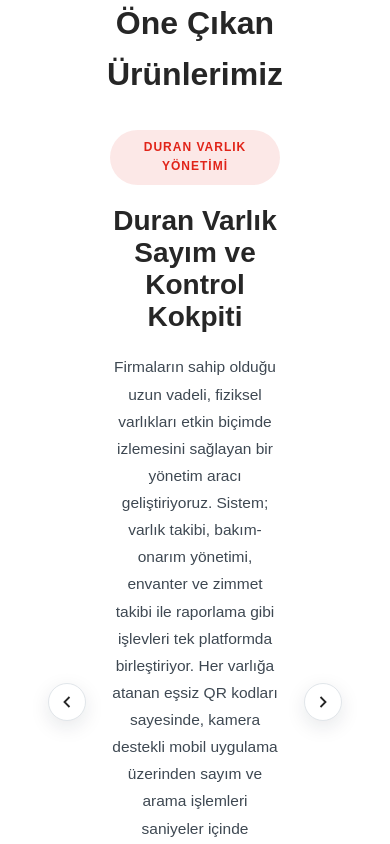
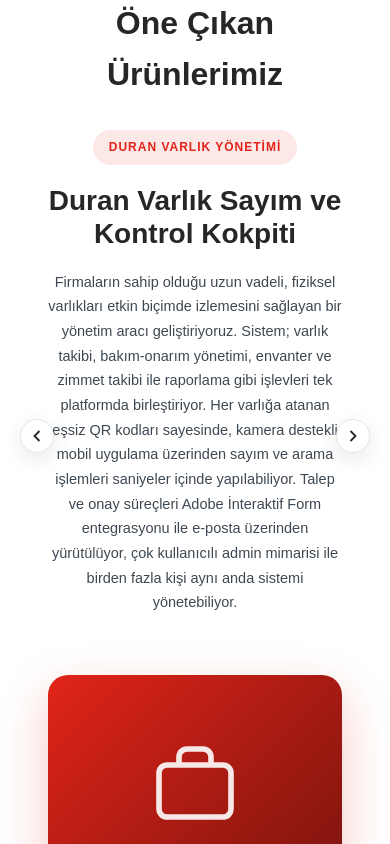
Before and after one commit to irmakoflu/proteksistem-react, a React (Create React App) app: page /#/ in a window 390 px wide. Shown: the part 1980-2824 px from the top of the page. Built offline with nearby package versions, Linux system fonts and the light colour scheme.

Commit message:
bilgi guvenligi politikasi eklendi.

```diff
--- a/src/App.css
+++ b/src/App.css
@@ -803,7 +803,7 @@
   background-size: cover;
   background-position: center;
   background-repeat: no-repeat;
-  opacity: 0.20;
+  opacity: 0;
   z-index: 0;
 }
 
@@ -1025,4 +1025,37 @@
     transform: none;
     font-size: 0.8em;
   }
+  @media (max-width: 700px) {
+  .featured-carousel-wrap {
+    position: relative;
+    gap: 0;
+  }
+
+  .featured-carousel-content {
+    width: 100%;
+  }
+
+  .carousel-arrow {
+    position: absolute;
+    top: 40%;
+    transform: translateY(-50%);
+    width: 34px;
+    height: 34px;
+    z-index: 2;
+    background: rgba(255, 255, 255, 0.92);
+  }
+
+  .carousel-arrow-left {
+    left: -4px;
+  }
+
+  .carousel-arrow-right {
+    right: -4px;
+  }
+
+  .featured-carousel-text p {
+    font-size: 14.5px;
+    line-height: 1.7;
+  }
 }
+}
--- a/src/App.js
+++ b/src/App.js
@@ -11,6 +11,7 @@
 import ServiceDetail from './pages/ServiceDetail';
 import Contact from './pages/Contact';
 import NotFound from './pages/NotFound';
+import InfoSecurityPolicy from './pages/InfoSecurityPolicy';
 
 function App() {
   const [lang, setLang] = useState(() => localStorage.getItem('lang') || 'tr');
@@ -37,7 +38,8 @@
             <Route path="/hizmetlerimiz" element={<RequireAppNav><Services lang={lang} /></RequireAppNav>} />
             <Route path="/hizmetlerimiz/:serviceKey" element={<RequireAppNav><ServiceDetail lang={lang} /></RequireAppNav>} />
             <Route path="/iletisim" element={<RequireAppNav><Contact lang={lang} /></RequireAppNav>} />
-             <Route path="*" element={<NotFound lang={lang} />} />
+            <Route path="/bilgi-guvenligi-politikasi" element={<RequireAppNav><InfoSecurityPolicy lang={lang} /></RequireAppNav>} />
+            <Route path="*" element={<NotFound lang={lang} />} />
           </Routes>
         </main>
         <FloatingContactButton lang={lang} />
--- a/src/components/Footer.js
+++ b/src/components/Footer.js
@@ -1,4 +1,6 @@
 import React from 'react';
+import { Link } from 'react-router-dom';
+import { markAppNav } from '../utils/navHelpers';
 import { useTranslation } from '../i18n';
 
 function Footer({ lang }) {
@@ -7,6 +9,14 @@
   return (
     <footer>
       <b>{t('footer.brand')}</b> © 2026 — {t('footer.rights')}
+      {' · '}
+      <Link
+        to="/bilgi-guvenligi-politikasi"
+        onClick={() => markAppNav()}
+        style={{ color: '#8D97A2', textDecoration: 'underline' }}
+      >
+        {t('securityPolicy.title')}
+      </Link>
     </footer>
   );
 }
--- a/src/i18n/en.js
+++ b/src/i18n/en.js
@@ -151,7 +151,7 @@
     title: 'Contact',
     companyName: 'Protek Software Systems Consulting',
     address: 'Address',
-    addressText: 'Barış Mah. Koşu Yolu Cad. TÜBİTAK Gebze Campus, Marmara Technopark No: 32/17 Unit: Z01, Gebze / Kocaeli, Türkiye',
+    addressText: 'Barış District, Koşu Yolu Street, TÜBİTAK Gebze Campus, Marmara Technopark No: 32/17 Unit: Z01, Gebze / Kocaeli, Türkiye',
     phone: 'Phone',
     email: 'Email',
     location: 'Location',
@@ -172,6 +172,20 @@
     email: 'Please enter a valid email address.',
     message: 'Please write a message.',
   },
+ securityPolicy: {
+    title: 'Information Security Policy',
+    paragraphs: [
+      'Our organization is committed to protecting confidentiality, integrity, and all of our physical and electronic information assets. Information and information security requirements will be aligned with our corporate goals.',
+      "Our organization's management will ensure the employment of personnel who are open to change, well-trained, and competent in their fields, and will provide the financing, as well as maintain adequate hardware and infrastructure, necessary to ensure competitiveness with our rivals in the sector. Along with this infrastructure and personnel, the necessary financing will also be provided. Business continuity and emergency plans, data backup procedures, protection from viruses and hackers, access control systems, and information security breach notification will form the cornerstones of our core activities. By eliminating the vulnerabilities and threats identified as a result of risk assessments, secure access to the information of our customers and personnel will be ensured.",
+      'Furthermore, as a result of risk assessments, our objectives will be determined, and the resources and conditions necessary to achieve these objectives will be provided.',
+      'To realize this policy, we primarily expect our employees to adopt the requirements of the Information Security Management System as their way of working. It will be ensured that all personnel and specific third parties receive appropriate training regarding the Information Security Management System.',
+      'Applicable requirements related to information security, as well as the opportunities and necessities brought about by these requirements, will be fulfilled, and these conditions will be continuously improved. In addition, the adaptation of our department personnel and all interested parties to this system will be ensured.',
+      'To ensure its suitability, accuracy, and effectiveness, our Information Security Policy is reviewed and kept up to date once a year, or in the event of significant changes regarding our company, with the participation of management and unit supervisors.',
+    ],
+    signature1: 'Protek Yazılım Sistem Danışmanlık Bilgisayar Sanayi ve Ticaret Limited Şirketi',
+    signature2: 'MUSTAFA ERÖZTEKİN',
+    signature3: 'General Manager',
+  },
 };
 
 export default en;
--- a/src/i18n/tr.js
+++ b/src/i18n/tr.js
@@ -171,6 +171,24 @@
     email: 'Lütfen geçerli bir e-posta adresi girin.',
     message: 'Lütfen bir mesaj yazın.',
   },
+  securityPolicy: {
+    docNo: 'Doküman No: POL.01',
+    issueDate: 'Yayım Tarihi: 20.02.2026',
+    revNo: 'Rev. No: 00',
+    title: 'Bilgi Güvenliği Politikası',
+    paragraphs: [
+      'Kurumumuz gizlilik, bütünlük ve tüm fiziksel ve elektronik bilgi varlıklarını korumayı taahhüt etmektedir. Bilgi ve bilgi güvenliği gereksinimleri kurumsal hedeflerimiz ile aynı doğrultuda olacaktır.',
+      'Kurumumuz yönetimi değişime açık, iyi eğitim almış, konusunda yetkin personel istihdamı sağlayacak ve sektör içerisinde rakiplerimizle rekabeti sağlayacak finansmanı sağlamak, yeterli donanım ve altyapıyı bulunduracaktır. Bu altyapı ve personel ile birlikte gerekli finansmanda sağlanacaktır.',
+      'İş sürekliliği ve acil durum planları, veri yedekleme prosedürleri, virüslerden ve bilgisayar korsanlarından sakınma, erişim kontrol sistemleri ve bilgi güvenliği ihlal bildirimi temel faaliyetlerimizin temel taşlarını oluşturacaktır.',
+      'Yapılan risk değerlendirmeleri sonucunda elde edilen açıklıklar ve tehditler bertaraf edilerek müşteri ve personelimizin bilgilerine güvenli erişim sağlanacaktır. Ayrıca risk değerlendirmeleri sonucunda amaçlarımızı belirleyip bu amaçların başarılması için gerekli olan kaynaklar ve şartlar sağlanacaktır.',
+      'Bu politikayı gerçekleştirmek için başta çalışanlarımızın Bilgi Güvenliği Yönetim Sistemi şartlarını çalışma biçimi haline getirmelerini beklemekteyiz. Tüm personel ve belirli üçüncü tarafların Bilgi Güvenliği Yönetim Sistemi ile ilgili uygun eğitimleri alması sağlanacaktır.',
+      'Bilgi güvenliği ile ilgili uygulanabilir şartlar ve bu şartların getirdiği fırsatlar ve gereklilikler yerine getirilecek ve bu şartlar sürekli iyileştirilecektir. Ayrıca, bölüm personelimizin ve tüm ilgili tarafların bu sisteme adaptasyonu sağlanacaktır.',
+      'Bilgi Güvenliği Politikamız yılda bir kez ya da firmamızla ilgili önemli değişikliklerin olması durumunda uygunluğunu, doğruluğunu ve etkinliğini sağlamak için yönetim ve birim sorumlularının katılımıyla gözden geçirilmekte ve güncelliği sağlanmaktadır.',
+    ],
+    signature1: 'Protek Yazılım Sistem Danışmanlık Bilgisayar Sanayi ve Ticaret Limited Şirketi',
+    signature2: 'MUSTAFA ERÖZTEKİN',
+    signature3: 'Genel Müdür',
+  },
 };
 
 export default tr;
--- a/src/pages/Contact.js
+++ b/src/pages/Contact.js
@@ -16,9 +16,6 @@
 function Contact({ lang }) {
   const { t } = useTranslation(lang);
 
-  const mapQuery = encodeURIComponent(
-    "TÜBİTAK Gebze Yerleşkesi Marmara Teknokent No:32/17 Gebze Kocaeli"
-  );
 
   const [formData, setFormData] = useState({ name: '', email: '', message: '' });
   const [status, setStatus] = useState('idle');
@@ -129,9 +126,9 @@
                 {t('contact.location')}
               </span>
               <div className="contact-map-wrap">
-                <iframe
+               <iframe
                   title={t('contact.mapTitle')}
-                  src={`https://www.google.com/maps?q=${mapQuery}&output=embed`}
+                  src="https://www.google.com/maps/embed?pb=!1m14!1m12!1m3!1d235.4149398459281!2d29.462633781081!3d40.78909292132639!2m3!1f0!2f0!3f0!3m2!1i1024!2i768!4f13.1!5e1!3m2!1str!2str!4v1763541911264!5m2!1str!2str"
                   width="100%"
                   height="100%"
                   style={{ border: 0 }}
--- /dev/null
+++ b/src/pages/InfoSecurityPolicy.js
@@ -0,0 +1,26 @@
+import React from 'react';
+import BackButton from '../components/BackButton';
+import { useTranslation } from '../i18n';
+
+function InfoSecurityPolicy({ lang }) {
+  const { t } = useTranslation(lang);
+
+  return (
+    <div className="services-page">
+      <BackButton lang={lang} />
+      <div className="service-detail-body" style={{ margin: '0 auto', paddingTop: 140 }}>
+       <h2 style={{ marginBottom: 24 }}>{t('securityPolicy.title')}</h2>
+        {(t('securityPolicy.paragraphs') || []).map((p, i) => (
+          <p key={i} className="service-detail-lead" style={{ marginBottom: 18 }}>
+            {p}
+          </p>
+        ))}
+        <p style={{ marginTop: 32, fontWeight: 600 }}>{t('securityPolicy.signature1')}</p>
+        <p style={{ marginTop: 24 }}>{t('securityPolicy.signature2')}</p>
+        <p>{t('securityPolicy.signature3')}</p>
+      </div>
+    </div>
+  );
+}
+
+export default InfoSecurityPolicy;
```
